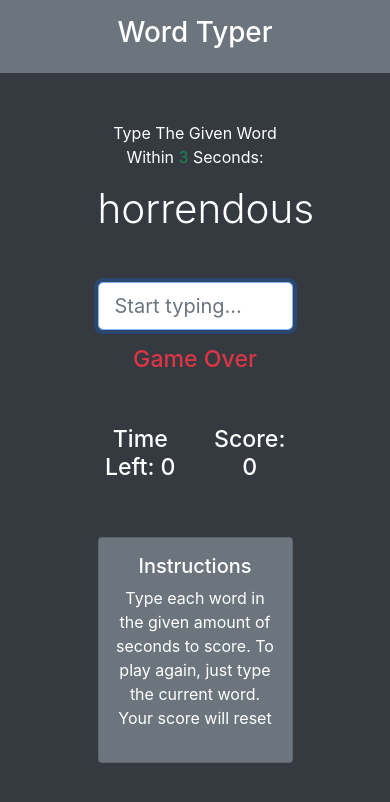
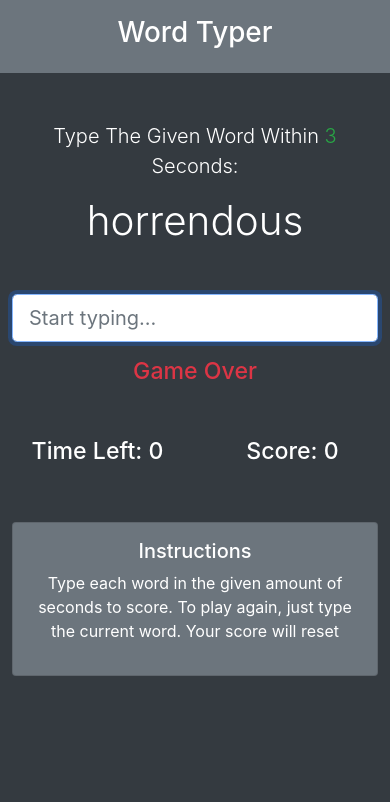
Before and after one commit to Dmitriy24S/word-typer, a React (Create React App) app: page / in a window 390 px wide. Shown: the top 802 px of the page. Built offline with nearby package versions, Linux system fonts and the light colour scheme.

Commit message:
change col breakpoints to col-md-6, lighter text-color green, change font-size/weight for cleaner instructions

```diff
--- a/src/App.js
+++ b/src/App.js
@@ -101,9 +101,11 @@ function App() {
   }, [intervalIDd, time]);
 
   const gameStatusOutput = () => {
-    if (time === 0) return <h3 className='text-danger'>Game Over</h3>;
-    if (gameStatus === "game-start") return <h3 className='text-warning'>Game Started</h3>;
-    if (gameStatus === "correct") return <h3 className='text-success'>Correct</h3>;
+    if (time === 0) return <h3 className="text-danger">Game Over</h3>;
+    if (gameStatus === "game-start")
+      return <h3 className="text-warning">Game Started</h3>;
+    if (gameStatus === "correct")
+      return <h3 className="text-success">Correct</h3>;
     if (value === "") return "";
     else return "";
   };
@@ -113,9 +115,9 @@ function App() {
       <header className="bg-secondary p-3 mb-5">
         <h1>Word Typer</h1>
       </header>
-      <div className="App">
-        <div className="col-6 mx-auto">
-          <p>
+      <div className="App container">
+        <div className="col-md-6 mx-auto">
+          <p className="instructions">
             Type The Given Word Within <span className="text-success">3 </span>
             Seconds:
           </p>
@@ -136,7 +138,7 @@ function App() {
             <h3 className="col-6">Score: {score}</h3>
           </div>
           <div className="col-12 mt-5">
-            <div className="instructions card card-body bg-secondary ">
+            <div className="card card-body bg-secondary">
               <h5>Instructions</h5>
               <p>
                 Type each word in the given amount of seconds to score. To play
--- a/src/index.css
+++ b/src/index.css
@@ -13,3 +13,13 @@ body {
 .game-status {
   height: 32px;
 }
+
+.instructions {
+  font-size: 1.25rem;
+  font-weight: 300;
+}
+
+.text-success {
+  color: #28a745 !important;
+  /* set lighter green color for text-color than bootstrap provides */
+}
```
